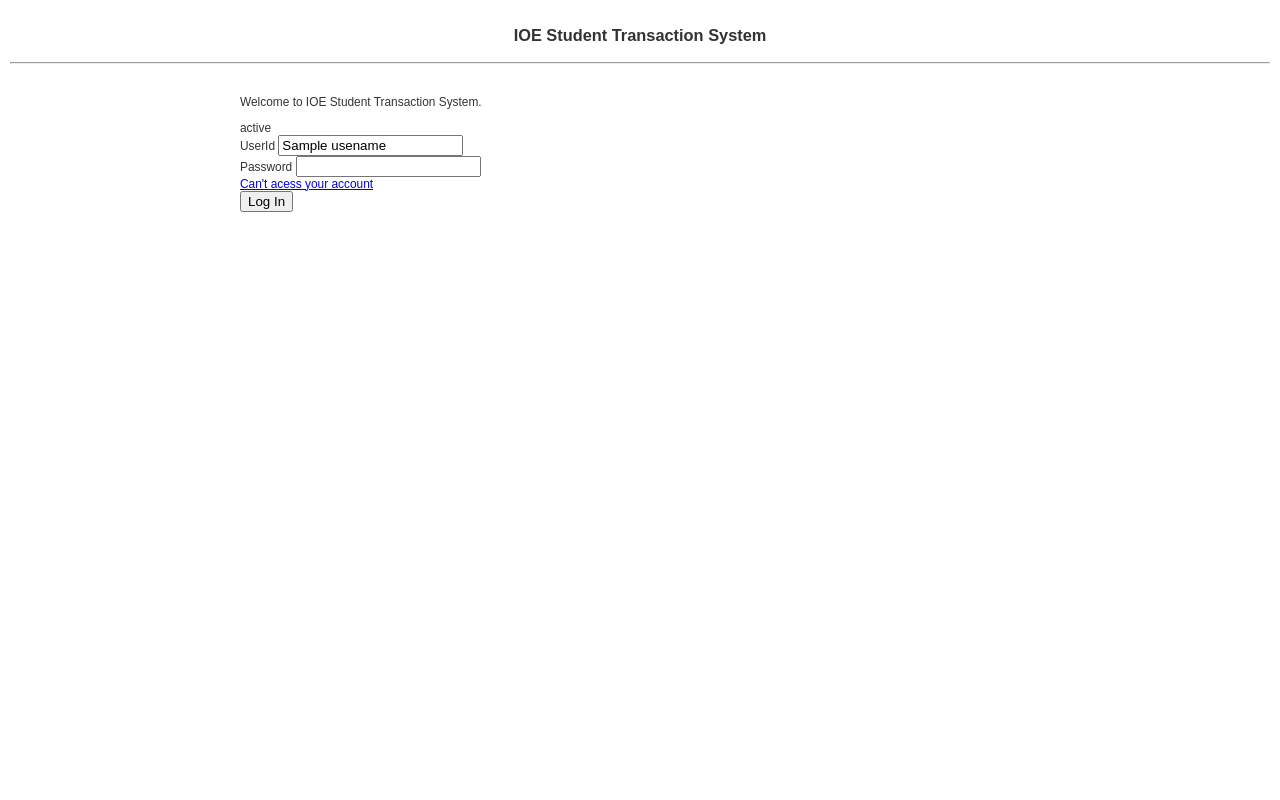
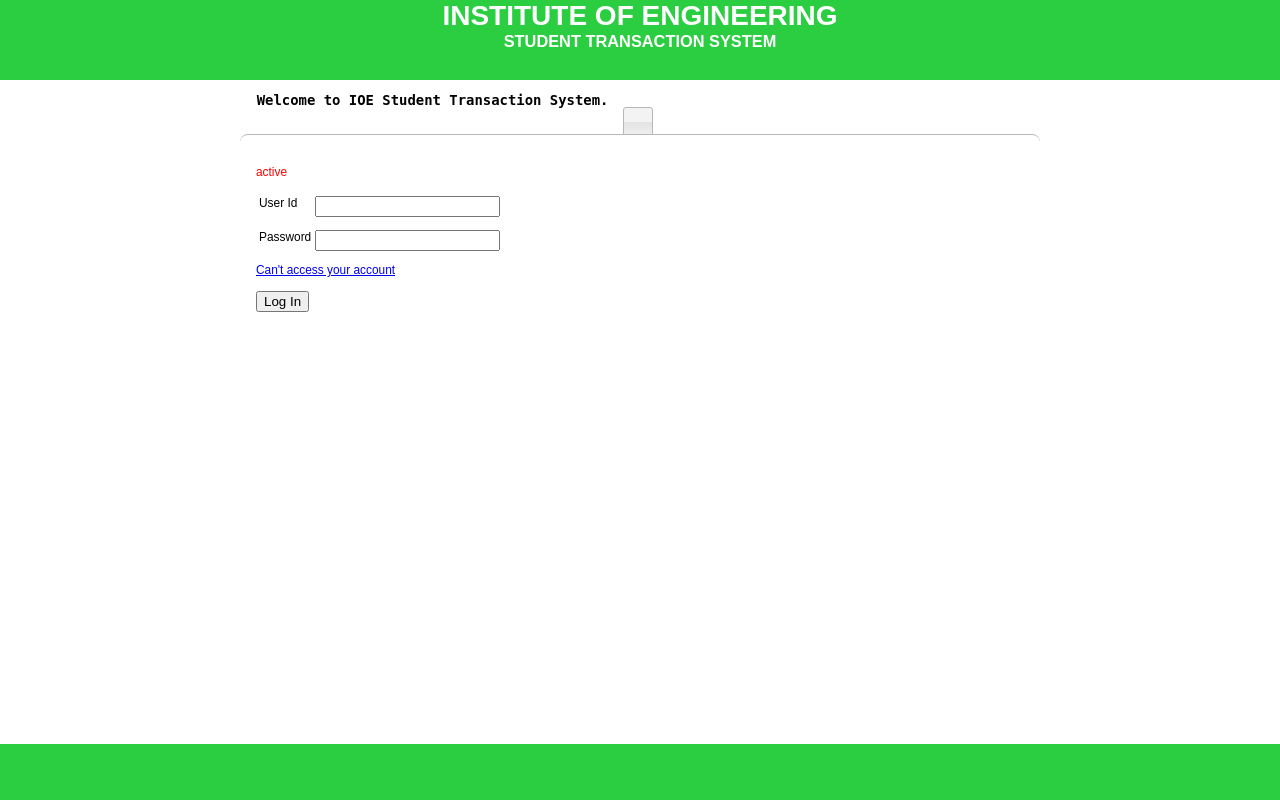
Before and after one commit to PraveshKoirala/IOESTS, a Django app: template ioests/templates/ioestu/index.html in a window 1280 px wide. Run offline with Django 3.2, Linux system fonts and the light colour scheme; the template is opened without the code that fills it: most values are stand-ins (such as "Sample title", 1, 10 or a date in 2020); parts of the project's set-up code (start-up, migrations or seed data) failed here and were passed over.

Commit message:
changes commited

```diff
--- a/ioests/ioestu/views.py
+++ b/ioests/ioestu/views.py
@@ -5,6 +5,7 @@ from ioestu.models import Student,Operator, Activity
 from ioestu.validation import getstudentp, getoperatorp, getoperator,getstudent
 import ioestu.validation as validation
 from datetime import datetime
+from validation import hash
 
 
 def index(request):
@@ -13,9 +14,7 @@ def index(request):
     state = "Please log in below..."
     username = password = ''
     if request.method == 'POST':
-
-
-        state = "wrong entry"
+        state = "invalid user id or password"
         username = request.POST.get('username')
         password = request.POST.get('password')
         if getoperatorp(username,password):
--- a/ioests/templates/ioestu/base.html
+++ b/ioests/templates/ioestu/base.html
@@ -1,18 +1,40 @@
 <!DOCTYPE html>
 <html lang="en">
 <head>
+
+    <title>{% block title %}ioe student transaction system{% endblock %}</title>
+
     {% load static from staticfiles %}
     <script src="{%static "ioestu/tabcontent.js"%}" type="text/javascript"></script>
     <link rel="stylesheet" href="{% static "ioestu/style.css" %}">
+    <link rel="stylesheet" href="{% static "ioestu/layout.css" %}">
     <link href="{% static "ioestu/template2/tabcontent.css"%}" rel="stylesheet" type="text/css" />
-    <title>{% block title %}ioe student transaction system{% endblock %}</title>
+
 </head>
 
 <body>
-    <div id="title"><h3 >IOE Student Transaction System</h3></div>
-    <hr/>
-    <div id="content">
-        {% block content %}{% endblock %}
+
+    <div class="wrapper">
+
+        <div class="header">
+            <div id="title">
+                <h1>INSTITUTE OF ENGINEERING</h1>
+                <h3>STUDENT TRANSACTION SYSTEM</h3>
+            </div>
+        </div>
+
+        <div id="content">
+            {% block content %}{% endblock %}
+        </div>
+
+        <div class="push"></div>
+
     </div>
+
+    <div class="footer">
+
+    </div>
+
 </body>
+
 </html>
--- a/ioests/templates/ioestu/index.html
+++ b/ioests/templates/ioestu/index.html
@@ -1,12 +1,33 @@
 {% extends "ioestu/base.html" %}
 {% block content %}
-	<p>Welcome to IOE Student Transaction System.</p>
-	{{ state }}
-	<form method="post">
-		{% csrf_token%}
-		UserId <input type="text" name="username" value="{{usename}}"><br>
-		Password <input type="password" name="password" value=""><br>
-		<a href="/forgotPassword/">Can't acess your account</a><br />
-		<input type="submit" value="Log In">
-	</form>
+
+	<h3><pre>  Welcome to IOE Student Transaction System.</pre></h3>
+
+	<ul class="tabs" persist="true">
+            <li><a href="#" rel="Info"></a></li>
+    </ul>
+
+    <div class="tabcontents">
+        <div class="tabcontent">
+			<form method="post">
+
+				{% csrf_token%}
+				<div class="error">{{ state }}</div><br>
+				<table >
+					<tr>
+						<td>User Id	</td>
+						<td><input type="text" name="username" value=""></td>
+					</tr>
+					<tr>
+						<td>Password</td>
+						<td><input type="password" name="password" value=""></td>
+					</tr>
+				</table>
+					<a href="/forgotPassword/">Can't access your account</a><br/></br>
+					<input type="submit" value="Log In">
+
+			</form>
+		</div>
+	</div>
+
 {% endblock %}
--- /dev/null
+++ b/ioests/templates/ioestu/layout.css
@@ -0,0 +1,15 @@
+* {
+margin: 0;
+}
+html, body {
+height: 100%;
+}
+.wrapper {
+min-height: 100%;
+height: auto !important;
+height: 100%;
+margin: 0 auto -4em;
+}
+.footer, .push {
+height: 4em;
+}
--- a/ioests/templates/ioestu/style.css
+++ b/ioests/templates/ioestu/style.css
@@ -1,18 +1,14 @@
 body {
     font-family:Arial,Helvetica,sans-serif;
     font-size: 14px;
-	color: #333;
 	margin: 0 auto;
-	padding: 10px;
 }
+
 
 th
 {
 	width:100px;
 	text-align:left;
-}
-error{
-	color: 'red';
 }
 
 #content {
@@ -23,8 +19,19 @@ error{
 
 }
 
+.header {
+	height: 80px;
+	text-align: center;
+	background-color: #2ace40;
+}
+
+.footer {
+	background-color: #2ace40;
+}
+
 #title {
 	text-align: center;
+	color: white;
 }
 
 div.left {
@@ -41,3 +48,10 @@ div.left {
 .error {
 	color: red;
 }
+
+td
+{
+width:50px;
+height:30px;
+vertical-align:top;
+}
```
Also changed, not shown: ioests/templates/ioestu/logged_operator.html (+21 -6 lines), ioests/templates/ioestu/logged_student.html (+0 -8 lines), 7 other files.
